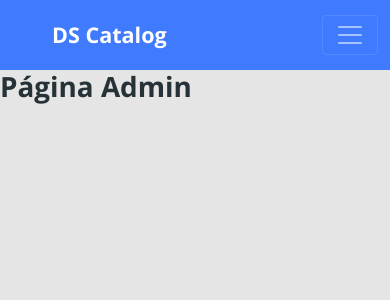
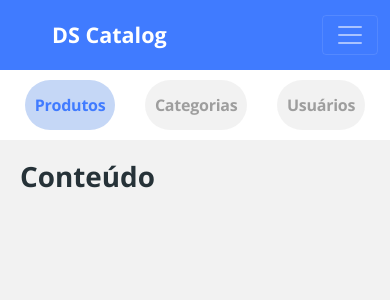
Before and after one commit to joaopaulomelosilva/dscatalog, a React (Create React App) app in the folder frontend/: page /admin in a window 390 px wide. Shown: the top 300 px of the page. Built offline with nearby package versions, Linux system fonts and the light colour scheme; the HTML template or start-up script is replaced by a standard one.

Commit message:
admin navbar layout mobile

```diff
--- a/frontend/src/assets/styles/custom.scss
+++ b/frontend/src/assets/styles/custom.scss
@@ -2,7 +2,7 @@ $theme-colors: (
   'primary': #407bff,
 );
 
-$body-bg: #e5e5e5;
+$body-bg: #f2f2f2;
 $body-color: #263238;
 
 @import '~bootstrap/scss/bootstrap.scss';
--- /dev/null
+++ b/frontend/src/components/Pagination/index.tsx
@@ -0,0 +1,21 @@
+import { ReactComponent as ArrowIcon } from "assets/images/arrow.svg";
+
+import './styles.css';
+
+const Pagination = () => {
+
+return(
+    <div className="pagination-container">
+        <ArrowIcon className="arrow-previous arrow-inactive"></ArrowIcon>
+        <div className="pagination-item active">1</div>
+        <div className="pagination-item">2</div>
+        <div className="pagination-item">3</div>
+        <div className="pagination-item">...</div>
+        <div className="pagination-item">10</div>
+        <ArrowIcon className="arrow-next arrow-active"></ArrowIcon>
+    </div>
+);
+
+}
+
+export default Pagination;
--- /dev/null
+++ b/frontend/src/components/Pagination/styles.css
@@ -0,0 +1,41 @@
+.pagination-container{
+    display: flex;
+    justify-content: center;
+    align-items: center;
+}
+
+.pagination-item{
+    width: 40px;
+    height: 40px;
+    border-radius: 50%;
+    background-color: #E1E1E1;
+
+    font-size: 18px;
+    font-weight: bold;
+    letter-spacing: -0.015em;
+    color: #fff;
+    display: flex;
+    justify-content: center;
+    align-items: center;
+    margin-left: 10px;
+}
+
+.pagination-item.active{
+    background-color: #407BFF;
+}
+
+.arrow-previous{
+    transform: rotate(-180deg);
+}
+
+.arrow-next{
+    margin-left: 10px;
+}
+
+.arrow-inactive{
+    color: #E1E1E1;
+}
+
+.arrow-active{
+    color: #407BFF;
+}
--- /dev/null
+++ b/frontend/src/pages/Admin/Navbar/index.tsx
@@ -0,0 +1,29 @@
+import './styles.css';
+
+const Navbar = () => {
+
+    return(
+        <nav className='admin-nav-container'>
+            <ul>
+                <li>
+                    <a href="link" className='admin-nav-item active'>
+                        <p>Produtos</p>
+                    </a>
+                </li>
+                <li>
+                    <a href="link" className='admin-nav-item'>
+                        <p>Categorias</p>
+                    </a>
+                </li>
+                <li>
+                    <a href="link" className='admin-nav-item'>
+                        <p>Usuários</p>
+                    </a>
+                </li>
+            </ul>
+        </nav>
+    );
+
+}
+
+export default Navbar;
--- /dev/null
+++ b/frontend/src/pages/Admin/Navbar/styles.css
@@ -0,0 +1,37 @@
+
+ul{
+    display: flex;
+    justify-content: space-around;
+    list-style: none;
+    margin: 0;
+    padding: 0;
+}
+
+.admin-nav-container{
+    padding: 10px;
+    background-color: #fff;
+}
+
+
+.admin-nav-item{
+    display: flex;
+    justify-content: center;
+    align-items: center;
+    height: 50px;
+    background-color: #F2F2F2F2;
+    border-radius: 100px;
+    padding: 0 10px;
+    font-size: 16px;
+    font-weight: bold;
+    letter-spacing: -0.015em;
+    color: #9E9E9E;
+}
+
+.admin-nav-item.active{
+    background-color: rgba(64, 123, 225, 0.3);
+    color: #407BFF;
+}
+
+.admin-nav-item p{
+    margin-bottom: 0;
+}
--- a/frontend/src/pages/Admin/index.tsx
+++ b/frontend/src/pages/Admin/index.tsx
@@ -1,5 +1,16 @@
+import Navbar from "./Navbar";
+
+import './styles.css';
+
 const Admin = () => {
-  return <h1>Página Admin</h1>;
+  return (
+    <div className="admin-container">
+      <Navbar></Navbar>
+        <div className="admin-content">
+          <h1>Conteúdo</h1>
+        </div>
+    </div>
+  );
 };
 
 export default Admin;
--- /dev/null
+++ b/frontend/src/pages/Admin/styles.css
@@ -0,0 +1,20 @@
+
+
+.admin-container{
+    display: flex;
+    flex-direction: column;
+}
+
+.admin-content{
+    padding: 20px;
+}
+
+@media (min-width: 1200px) {
+    .admin-container{
+        flex-direction: row;
+    }
+
+    .admin-content{
+        flex: 1;
+    }
+}
--- a/frontend/src/pages/Catalog/index.tsx
+++ b/frontend/src/pages/Catalog/index.tsx
@@ -1,6 +1,8 @@
 import ProductCard from 'components/ProductCard';
 import { Product } from 'types/product';
 import { Link } from 'react-router-dom';
+import Pagination from 'components/Pagination';
+
 import './styles.css';
 
 const Catalog = () => {
@@ -56,6 +58,9 @@ const Catalog = () => {
           </Link>
         </div>
       </div>
+      <div className='row'>
+        <Pagination></Pagination>
+      </div>
     </div>
   );
 };
```
